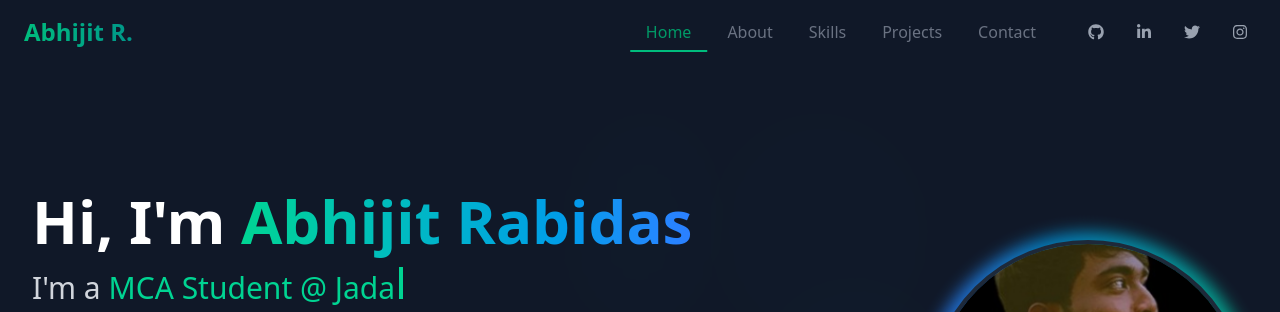
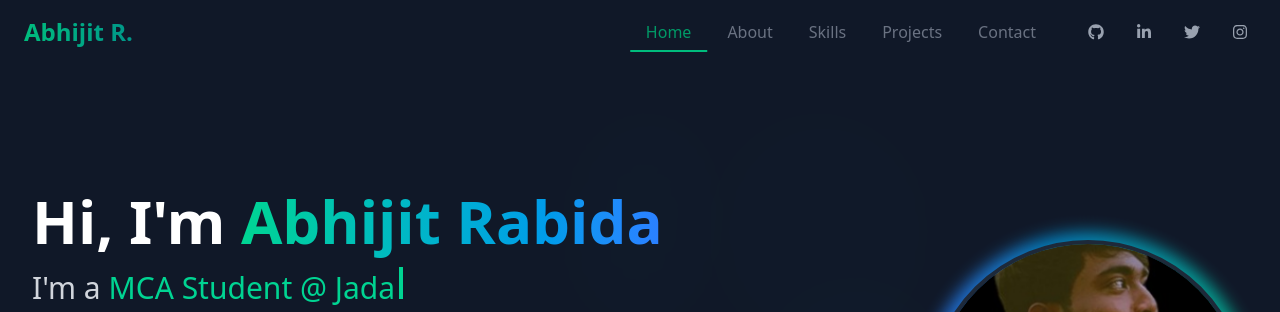
Before and after one commit to tesu123/website2, a React (Vite) app: page / in a window 1280 px wide. Shown: the top 312 px of the page. Built offline with nearby package versions, Linux system fonts and the light colour scheme.

Commit message:
first commit

```diff
--- a/src/Hero.jsx
+++ b/src/Hero.jsx
@@ -98,7 +98,7 @@ function Hero() {
                 Abhijit Rabidas
               </span> */}
               <span className="text-transparent bg-clip-text bg-gradient-to-r from-emerald-400 to-blue-500">
-                Abhijit Rabidas
+                Abhijit Rabida
               </span>
             </motion.h1>
 
```
